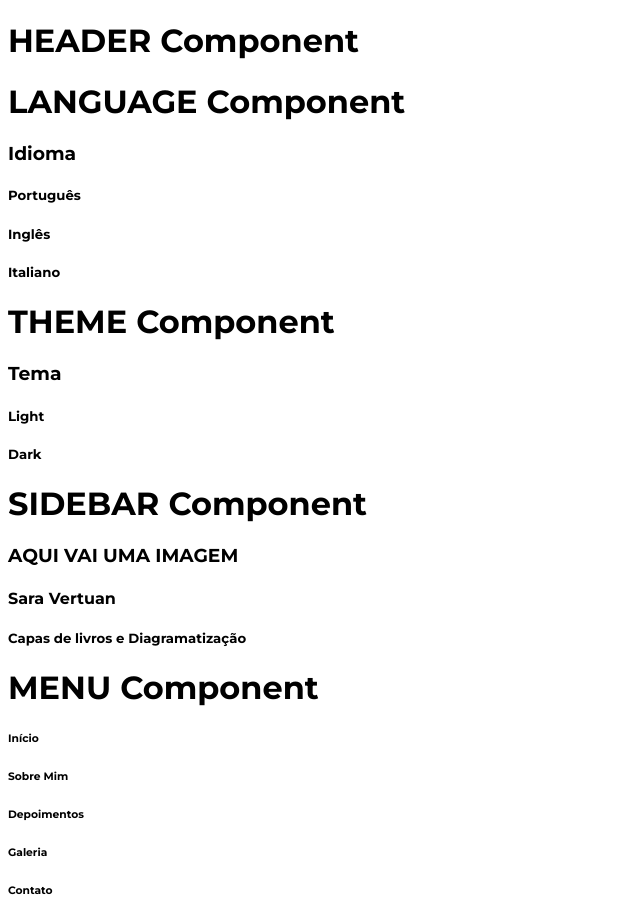
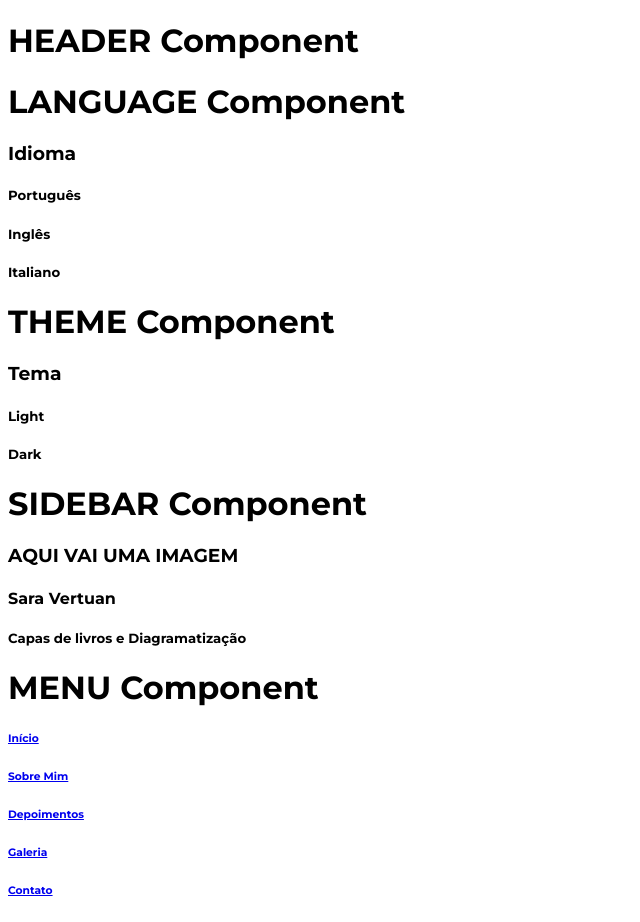
Before and after one commit to marcusviniciusmo/Sara_Vertuan_Profile_Website, a React (Create React App) app in the folder frontend/: page / in a window 1280 px wide. Shown: the top 922 px of the page, without its empty margins (0-640 px from the left). Built offline with nearby package versions, Linux system fonts and the light colour scheme.

Commit message:
Navigating the screens through the menu

```diff
--- a/frontend/src/components/Menu/index.tsx
+++ b/frontend/src/components/Menu/index.tsx
@@ -1,12 +1,24 @@
+import { Link } from "react-router-dom"
+
 export function Menu() {
   return (
     <>
       <h1>MENU Component</h1>
-      <h6>Início</h6>
-      <h6>Sobre Mim</h6>
-      <h6>Depoimentos</h6>
-      <h6>Galeria</h6>
-      <h6>Contato</h6>
+      <Link to='/'>
+        <h6>Início</h6>
+      </Link>
+      <Link to='/aboutMe'>
+        <h6>Sobre Mim</h6>
+      </Link>
+      <Link to='/testimonies'>
+        <h6>Depoimentos</h6>
+      </Link>
+      <Link to='/gallery'>
+        <h6>Galeria</h6>
+      </Link>
+      <Link to='/contact'>
+        <h6>Contato</h6>
+      </Link>
     </>
   );
 };
```
